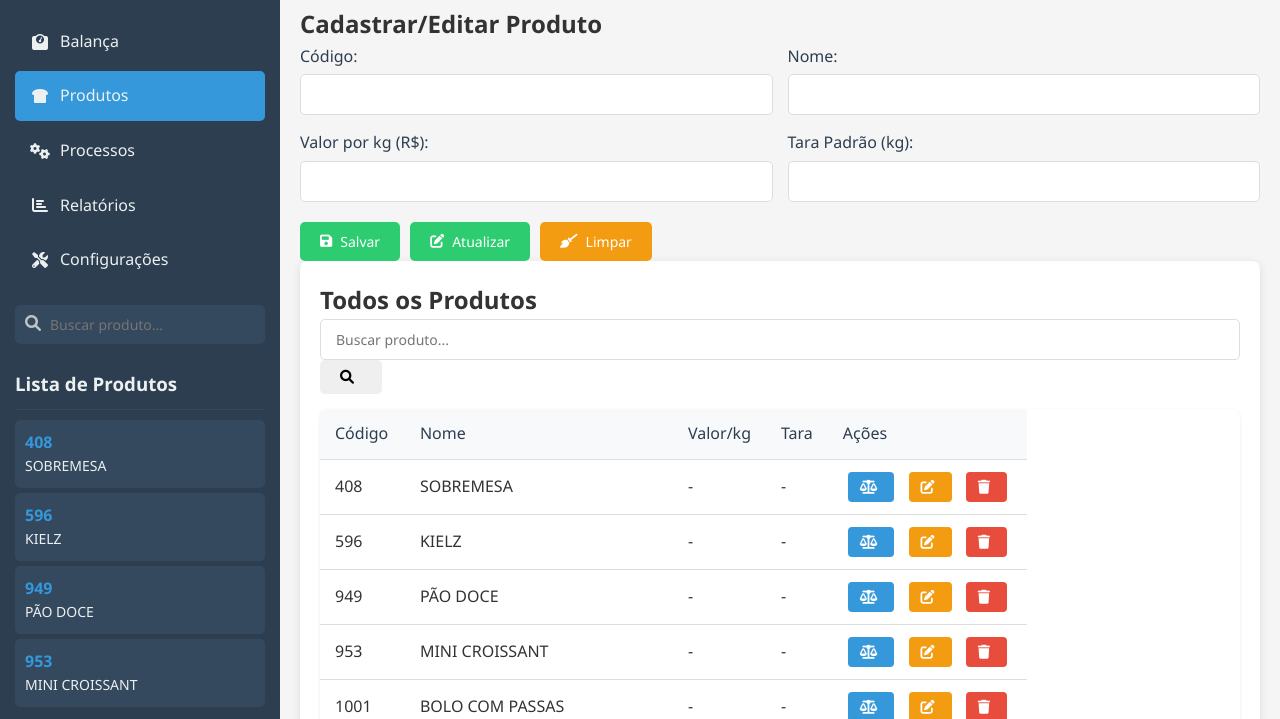
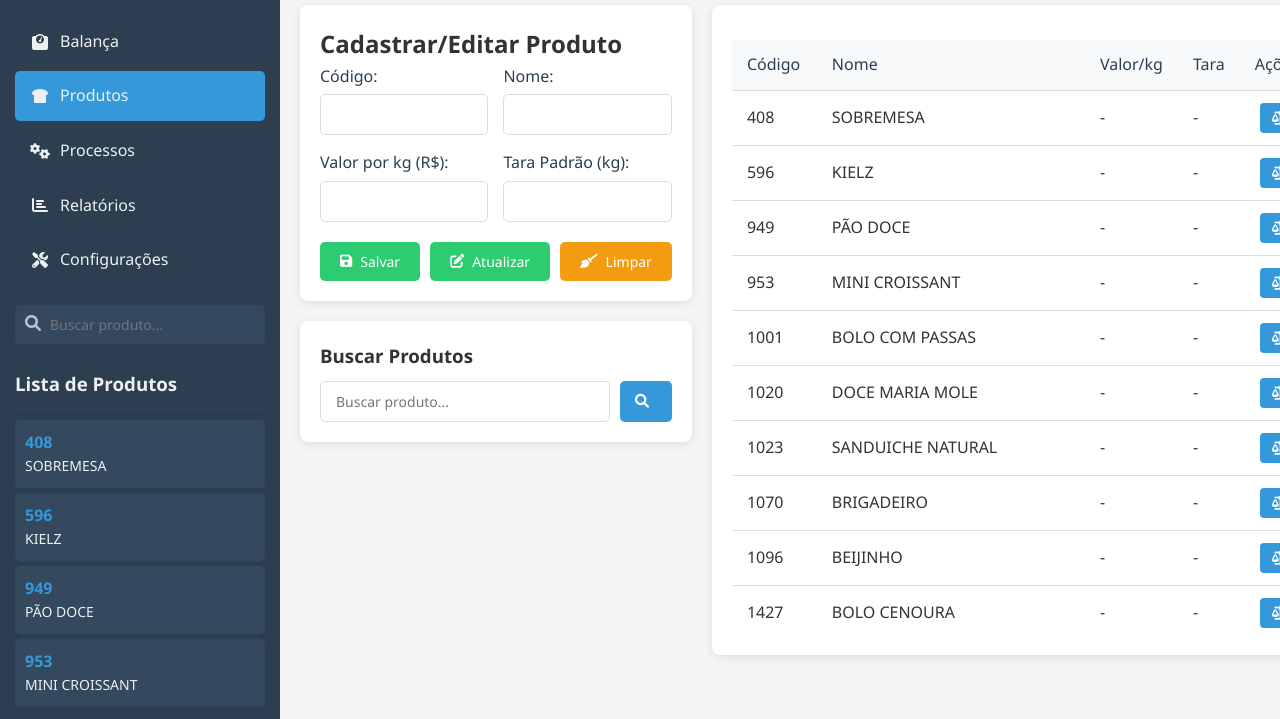
Before and after one commit to Flavio-Monteiro/systtem_balanca_production, a plain HTML site: page index.html in a window 1280 px wide. Both pictures are taken after a click on the item "Produtos". Shown: the part 73-792 px from the top of the page. Drawn offline with nearby package versions, Linux system fonts and the light colour scheme; a web font is replaced by a local one.

Commit message:
atualização

```diff
--- a/index.html
+++ b/index.html
@@ -248,64 +248,56 @@
         </section>
 
         <!-- Seção Produtos (oculta inicialmente) -->
+      <!-- Seção Produtos -->
 <section id="produtos" class="content-section">
     <h1><i class="fas fa-bread-slice"></i> Gestão de Produtos</h1>
 
-          <div class="product-management">
+    <div class="product-management-container"> <!-- Novo container principal -->
+        <div class="product-form-container"> <!-- Container do formulário -->
             <div class="product-form">
                 <h2>Cadastrar/Editar Produto</h2>
                 <form id="productForm">
                     <div class="form-row">
                         <div class="form-group">
                             <label for="newProductCode">Código:</label>
-                    <input type="text" id="newProductCode" required />
+                            <input type="text" id="newProductCode" required>
                         </div>
                         <div class="form-group">
                             <label for="newProductName">Nome:</label>
-                    <input type="text" id="newProductName" required />
+                            <input type="text" id="newProductName" required>
                         </div>
                     </div>
 
                     <div class="form-row">
                         <div class="form-group">
                             <label for="newProductPrice">Valor por kg (R$):</label>
-                    <input type="number" step="0.01" id="newProductPrice" />
+                            <input type="number" step="0.01" id="newProductPrice">
                         </div>
                         <div class="form-group">
                             <label for="newProductTara">Tara Padrão (kg):</label>
-                    <input type="number" step="0.001" id="newProductTara" />
+                            <input type="number" step="0.001" id="newProductTara">
                         </div>
                     </div>
 
                     <div class="form-actions">
-                  <button type="submit" id="saveProductBtn">
-                    <i class="fas fa-save"></i> Salvar
-                  </button>
-                  <button type="button" id="updateProductBtn">
-                    <i class="fas fa-edit"></i> Atualizar
-                  </button>
-                  <button type="button" id="clearProductBtn">
-                    <i class="fas fa-broom"></i> Limpar
-                  </button>
+                        <button type="submit" id="saveProductBtn"><i class="fas fa-save"></i> Salvar</button>
+                        <button type="button" id="updateProductBtn"><i class="fas fa-edit"></i> Atualizar</button>
+                        <button type="button" id="clearProductBtn"><i class="fas fa-broom"></i> Limpar</button>
                     </div>
                 </form>
             </div>
 
-            <div class="product-list-full">
-              <h2>Todos os Produtos</h2>
+            <div class="search-container">
+                <h3>Buscar Produtos</h3>
                 <div class="search-bar">
-                <input
-                  type="text"
-                  id="searchAllProducts"
-                  placeholder="Buscar produto..."
-                />
-                <button id="searchProductBtn">
-                  <i class="fas fa-search"></i>
-                </button>
+                    <input type="text" id="searchAllProducts" placeholder="Buscar produto...">
+                    <button id="searchProductBtn"><i class="fas fa-search"></i></button>
+                </div>
+            </div>
         </div>
 
-              <div class="table-container">
-                <!-- Novo container para a tabela -->
+        <div class="product-table-container"> <!-- Container da tabela -->
+            <div class="table-wrapper">
                 <table id="allProductsTable">
                     <thead>
                         <tr>
@@ -314,7 +306,6 @@
                             <th>Valor/kg</th>
                             <th>Tara</th>
                             <th class="actions-column">Ações</th>
-                      <!-- Classe adicional para coluna de ações -->
                         </tr>
                     </thead>
                     <tbody>
--- a/style.css
+++ b/style.css
@@ -842,3 +842,131 @@ table {
         margin-left: 0;
     }
 }
+
+
+
+/* Layout da seção de produtos */
+.product-management-container {
+    display: flex;
+    gap: 20px;
+    height: calc(100vh - 150px); /* Altura ajustável conforme necessário */
+}
+
+.product-form-container {
+    flex: 0 0 350px; /* Largura fixa para o formulário */
+    display: flex;
+    flex-direction: column;
+    gap: 20px;
+}
+
+.product-form {
+    background-color: #fff;
+    border-radius: 8px;
+    box-shadow: 0 2px 10px rgba(0, 0, 0, 0.1);
+    padding: 20px;
+}
+
+.search-container {
+    background-color: #fff;
+    border-radius: 8px;
+    box-shadow: 0 2px 10px rgba(0, 0, 0, 0.1);
+    padding: 20px;
+}
+
+.search-bar {
+    display: flex;
+    gap: 10px;
+    margin-top: 10px;
+}
+
+.search-bar input {
+    flex-grow: 1;
+    padding: 10px 15px;
+    border: 1px solid #ddd;
+    border-radius: 5px;
+}
+
+.search-bar button {
+    padding: 10px 15px;
+    background-color: #3498db;
+    color: white;
+    border: none;
+    border-radius: 5px;
+    cursor: pointer;
+}
+
+.product-table-container {
+    flex: 1;
+    background-color: #fff;
+    border-radius: 8px;
+    box-shadow: 0 2px 10px rgba(0, 0, 0, 0.1);
+    padding: 20px;
+    display: flex;
+    flex-direction: column;
+}
+
+.table-wrapper {
+    flex: 1;
+    overflow-y: auto;
+    margin-top: 15px;
+}
+
+/* Mantemos os estilos da tabela do exemplo anterior */
+#allProductsTable {
+    width: 100%;
+    border-collapse: collapse;
+}
+
+#allProductsTable th,
+#allProductsTable td {
+    padding: 12px 15px;
+    text-align: left;
+    border-bottom: 1px solid #ddd;
+}
+
+#allProductsTable th {
+    background-color: #f8f9fa;
+    font-weight: 500;
+    color: #2c3e50;
+    position: sticky;
+    top: 0;
+    z-index: 10;
+}
+
+#allProductsTable tr:hover {
+    background-color: #f5f5f5;
+}
+
+.actions-column {
+    width: 180px;
+}
+
+.action-btn {
+    padding: 8px 12px;
+    margin: 0 5px;
+    font-size: 14px;
+    border-radius: 4px;
+    border: none;
+    cursor: pointer;
+    transition: all 0.2s ease;
+    display: inline-flex;
+    align-items: center;
+    justify-content: center;
+    min-width: 36px;
+}
+
+/* Responsividade */
+@media (max-width: 992px) {
+    .product-management-container {
+        flex-direction: column;
+        height: auto;
+    }
+
+    .product-form-container {
+        flex: 1;
+    }
+
+    .product-table-container {
+        flex: 1;
+    }
+}
```
Lines whose indentation alone changed are shown as unchanged.
